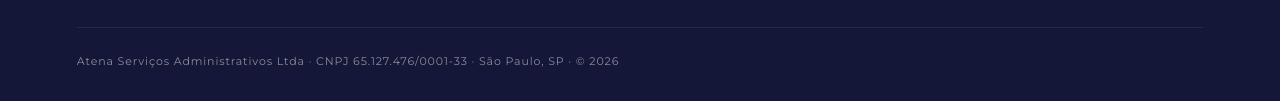
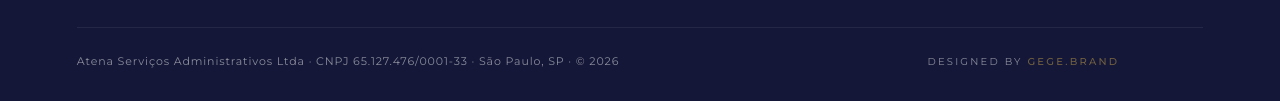
Before and after one commit to gustavogurevich-glitch/atena-site, a plain HTML site: page index.html in a window 1280 px wide. Shown: the part 10450-10551 px from the top of the page. Drawn offline with nearby package versions, Linux system fonts and the light colour scheme.

Commit message:
Add files via upload

```diff
--- a/index.html
+++ b/index.html
@@ -217,7 +217,7 @@
     <a href="#portfolio" data-i18n="nav4">Portfólio</a>
     <a href="#contato" data-i18n="nav5">Contato</a>
   </nav>
-  <p class="foot-legal">Atena Serviços Administrativos Ltda · CNPJ 65.127.476/0001-33 · São Paulo, SP · © 2026</p>
+  <div class="foot-legal"><span>Atena Serviços Administrativos Ltda · CNPJ 65.127.476/0001-33 · São Paulo, SP · © 2026</span><a class="credit" href="https://gustavogurevich.com.br" target="_blank" rel="noopener">Designed by <b>GeGe.brand</b></a></div>
 </footer>
 
 <a class="mail-float" href="mailto:contato@atenagestao.net.br" aria-label="E-mail">
--- a/style.css
+++ b/style.css
@@ -272,7 +272,11 @@ h2{font-size:clamp(34px,3.8vw,58px);line-height:1.08;letter-spacing:-.005em}
 .foot-nav{display:flex;flex-wrap:wrap;gap:12px 34px;justify-content:flex-end;font:500 10px/1 var(--sans);letter-spacing:.24em;text-transform:uppercase}
 .foot-nav a{opacity:.7;transition:opacity .3s}
 .foot-nav a:hover{opacity:1}
-.foot-legal{grid-column:1/-1;border-top:1px solid var(--line-l);padding-top:26px;font-size:11px;letter-spacing:.08em;opacity:.5}
+.foot-legal{padding-right:84px;display:flex;justify-content:space-between;align-items:baseline;gap:16px 30px;flex-wrap:wrap;grid-column:1/-1;border-top:1px solid var(--line-l);padding-top:26px;font-size:11px;letter-spacing:.08em;opacity:.5}
+
+.credit{font-size:10px;letter-spacing:.22em;text-transform:uppercase;transition:opacity .3s,color .3s}
+.credit b{font-weight:500;color:var(--gold-l)}
+.credit:hover{color:var(--gold-l)}
 
 /* BOTÃO FIXO */
 .mail-float{position:fixed;right:clamp(16px,2.2vw,30px);bottom:clamp(16px,2.2vw,30px);z-index:60;width:54px;height:54px;border-radius:50%;display:grid;place-items:center;background:var(--navy);color:var(--gold-l);border:1px solid rgba(201,165,74,.5);box-shadow:0 14px 34px -12px rgba(20,23,55,.6);transition:transform .4s var(--ease),background .4s}
```
